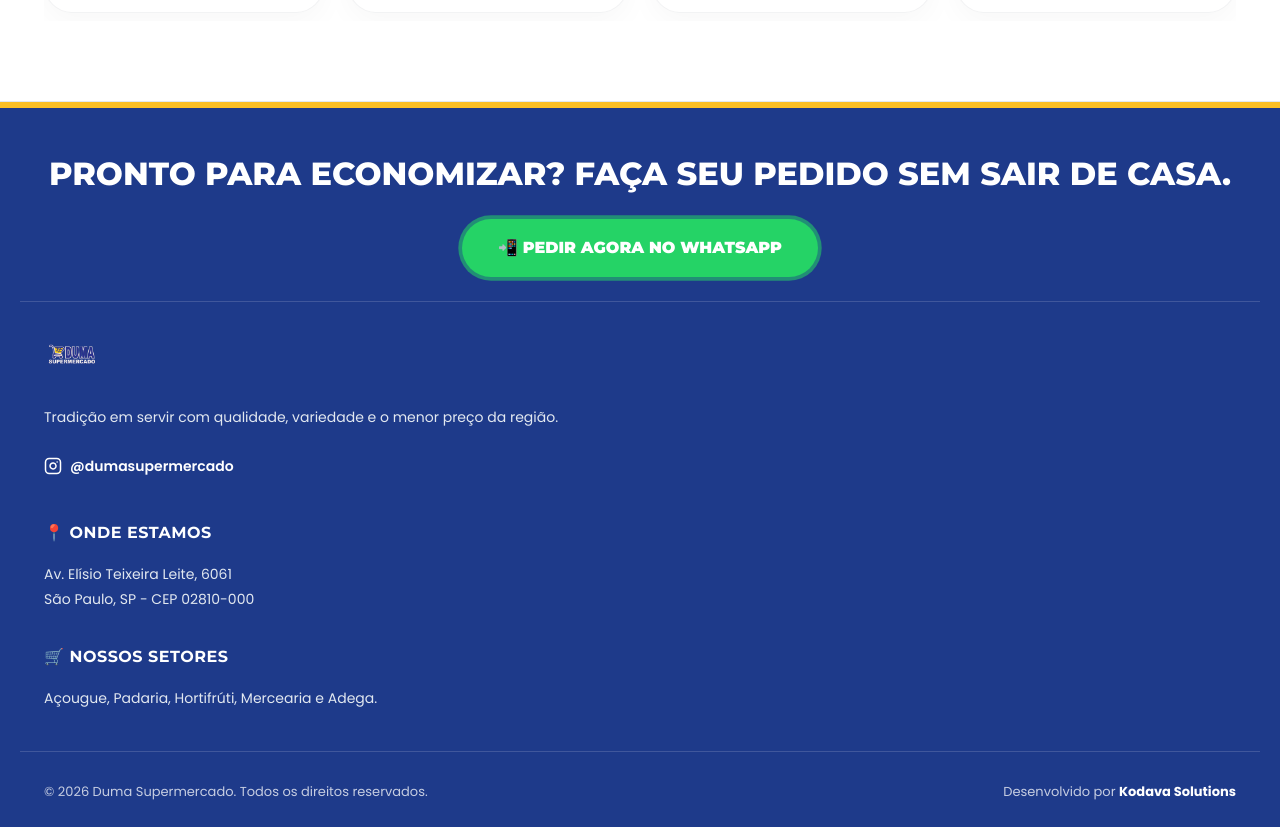
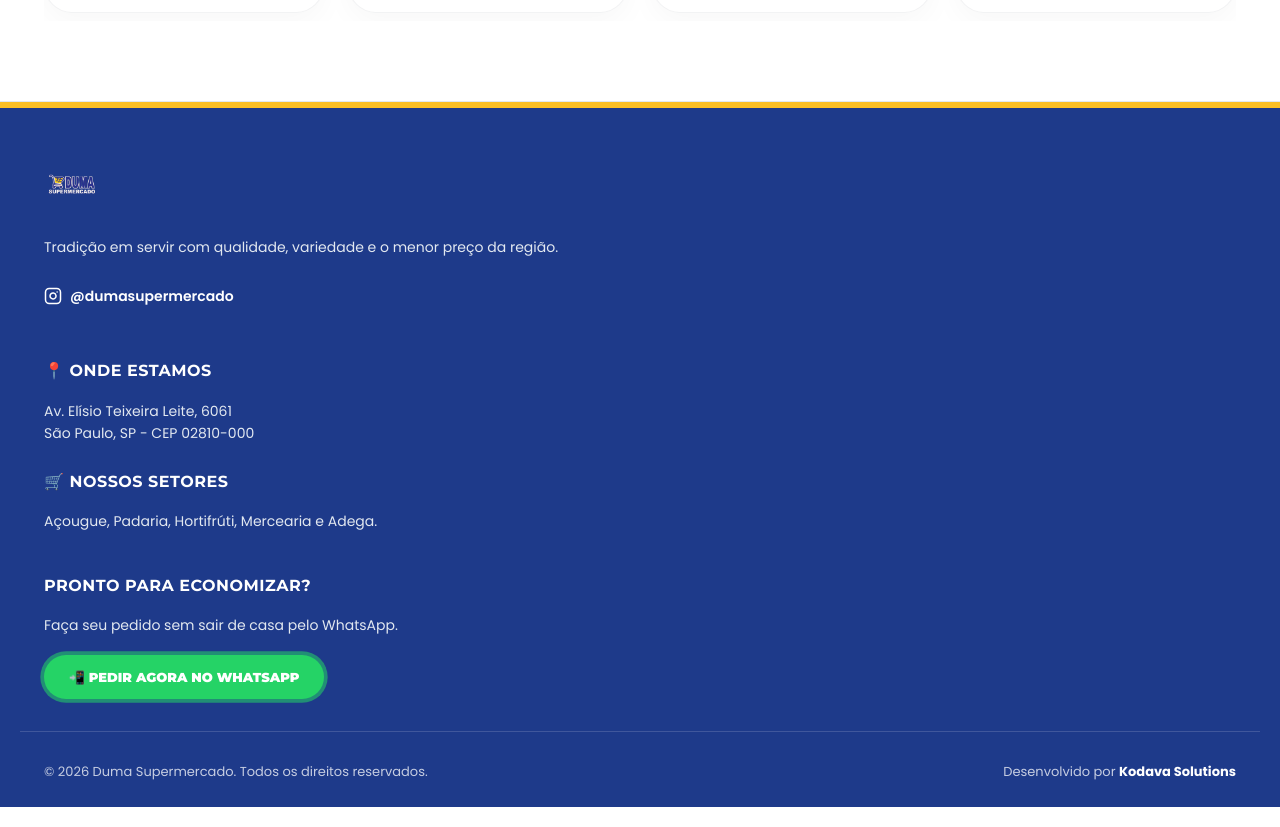
Before and after one commit to Kayqui-Dev/supermercado-duma, a React (Vite) app: page / in a window 1280 px wide. Shown: the part 3769-4596 px from the top of the page. Built offline with nearby package versions, Linux system fonts and the light colour scheme.

Commit message:
fix: mesclar CTA na 3a coluna do rodapé para reduzir altura e preencher lado direito

```diff
--- a/src/App.jsx
+++ b/src/App.jsx
@@ -799,21 +799,9 @@ function App() {
 
       {/* FOOTER */}
       <footer className="main-footer" id="contato">
-        <div className="container footer-cta-section">
-          <h2>Pronto para economizar? Faça seu pedido sem sair de casa.</h2>
-          <a
-            href={`${whatsappBaseUrl}?text=${encodeURIComponent('Olá! Gostaria de fazer o seguinte pedido do catálogo.')}`}
-            target="_blank"
-            rel="noopener noreferrer"
-            className="footer-cta-btn"
-          >
-            📲 PEDIR AGORA NO WHATSAPP
-          </a>
-        </div>
-
         <div className="container footer-grid">
           {/* Coluna 1: Marca */}
-          <div className="footer-col">
+          <div className="footer-col footer-brand-col">
             <div className="footer-logo-wrapper" style={{ marginBottom: '16px' }}>
               <img
                 src="/assets/logo-white.png"
@@ -837,21 +825,37 @@ function App() {
             </a>
           </div>
 
-          {/* Coluna 2: Localização */}
-          <div className="footer-col">
-            <h4>📍 Onde Estamos</h4>
-            <p style={{ color: '#E2E8F0', lineHeight: '1.8' }}>
-              Av. Elísio Teixeira Leite, 6061<br />
-              São Paulo, SP - CEP 02810-000
-            </p>
+          {/* Coluna 2: Localização e Setores */}
+          <div className="footer-col footer-info-col">
+            <div style={{ marginBottom: '24px' }}>
+              <h4>📍 Onde Estamos</h4>
+              <p style={{ color: '#E2E8F0', lineHeight: '1.6' }}>
+                Av. Elísio Teixeira Leite, 6061<br />
+                São Paulo, SP - CEP 02810-000
+              </p>
+            </div>
+            <div>
+              <h4>🛒 Nossos Setores</h4>
+              <p style={{ color: '#E2E8F0', lineHeight: '1.6' }}>
+                Açougue, Padaria, Hortifrúti, Mercearia e Adega.
+              </p>
+            </div>
           </div>
 
-          {/* Coluna 3: Nossos Setores */}
-          <div className="footer-col">
-            <h4>🛒 Nossos Setores</h4>
-            <p style={{ color: '#E2E8F0', lineHeight: '1.8' }}>
-              Açougue, Padaria, Hortifrúti, Mercearia e Adega.
+          {/* Coluna 3: Chamada para Ação (CTA) */}
+          <div className="footer-col footer-cta-col">
+            <h4>Pronto para economizar?</h4>
+            <p style={{ color: '#E2E8F0', marginBottom: '18px', lineHeight: '1.6' }}>
+              Faça seu pedido sem sair de casa pelo WhatsApp.
             </p>
+            <a
+              href={`${whatsappBaseUrl}?text=${encodeURIComponent('Olá! Gostaria de fazer o seguinte pedido do catálogo.')}`}
+              target="_blank"
+              rel="noopener noreferrer"
+              className="footer-cta-btn"
+            >
+              📲 PEDIR AGORA NO WHATSAPP
+            </a>
           </div>
         </div>
 
--- a/src/index.css
+++ b/src/index.css
@@ -725,24 +725,8 @@ section {
 .main-footer {
   background-color: #1E3A8A; /* Azul sólido oficial da marca */
   color: #ffffff;
-  padding: 40px 0 24px 0; /* Espaçamento mais compacto */
+  padding: 48px 0 24px 0; /* Compacto e limpo */
   border-top: 6px solid var(--brand-yellow);
-}
-
-.footer-cta-section {
-  text-align: center;
-  padding-bottom: 24px; /* Espaçamento reduzido */
-  border-bottom: 1px solid rgba(255, 255, 255, 0.15);
-  margin-bottom: 24px; /* Espaçamento reduzido */
-}
-
-.footer-cta-section h2 {
-  font-family: var(--font-title);
-  font-size: clamp(1.4rem, 2.5vw + 0.5rem, 2rem);
-  font-weight: 800;
-  color: #ffffff;
-  margin-bottom: 20px;
-  text-transform: uppercase;
 }
 
 .footer-cta-btn {
@@ -753,35 +737,37 @@ section {
   color: #ffffff;
   font-family: var(--font-title);
   font-weight: 900;
-  font-size: clamp(14px, 1.5vw, 16px);
-  text-transform: uppercase;
-  padding: 16px 36px;
+  font-size: 13px;
+  text-transform: uppercase;
+  padding: 12px 24px;
   border-radius: var(--radius-full);
   text-decoration: none;
-  box-shadow: 0 10px 25px rgba(37, 211, 102, 0.4);
+  box-shadow: 0 6px 15px rgba(37, 211, 102, 0.3);
   transition: all 0.3s cubic-bezier(0.25, 0.46, 0.45, 0.94);
   animation: 2s ease-in-out infinite pulse-green;
-  min-height: 48px;
+  min-height: 42px;
+  width: 100%;
+  max-width: 280px;
 }
 
 .footer-cta-btn:hover {
   background-color: var(--brand-green-hover);
-  transform: translateY(-3px) scale(1.02);
-  box-shadow: 0 12px 30px rgba(37, 211, 102, 0.6);
+  transform: translateY(-2px);
+  box-shadow: 0 8px 20px rgba(37, 211, 102, 0.5);
 }
 
 .footer-grid {
   display: grid;
   grid-template-cols: 1fr;
   gap: 32px;
-  padding-bottom: 40px;
+  padding-bottom: 32px;
   align-items: start; /* Alinha os blocos no topo */
 }
 
 @media (min-width: 768px) {
   .footer-grid {
-    grid-template-cols: repeat(3, 1fr);
-    gap: 32px; /* Espaçamento otimizado */
+    grid-template-cols: 1.2fr 1fr 1.3fr; /* Proporção ideal de 3 colunas preenchendo o lado direito */
+    gap: 40px;
   }
 }
 
```
